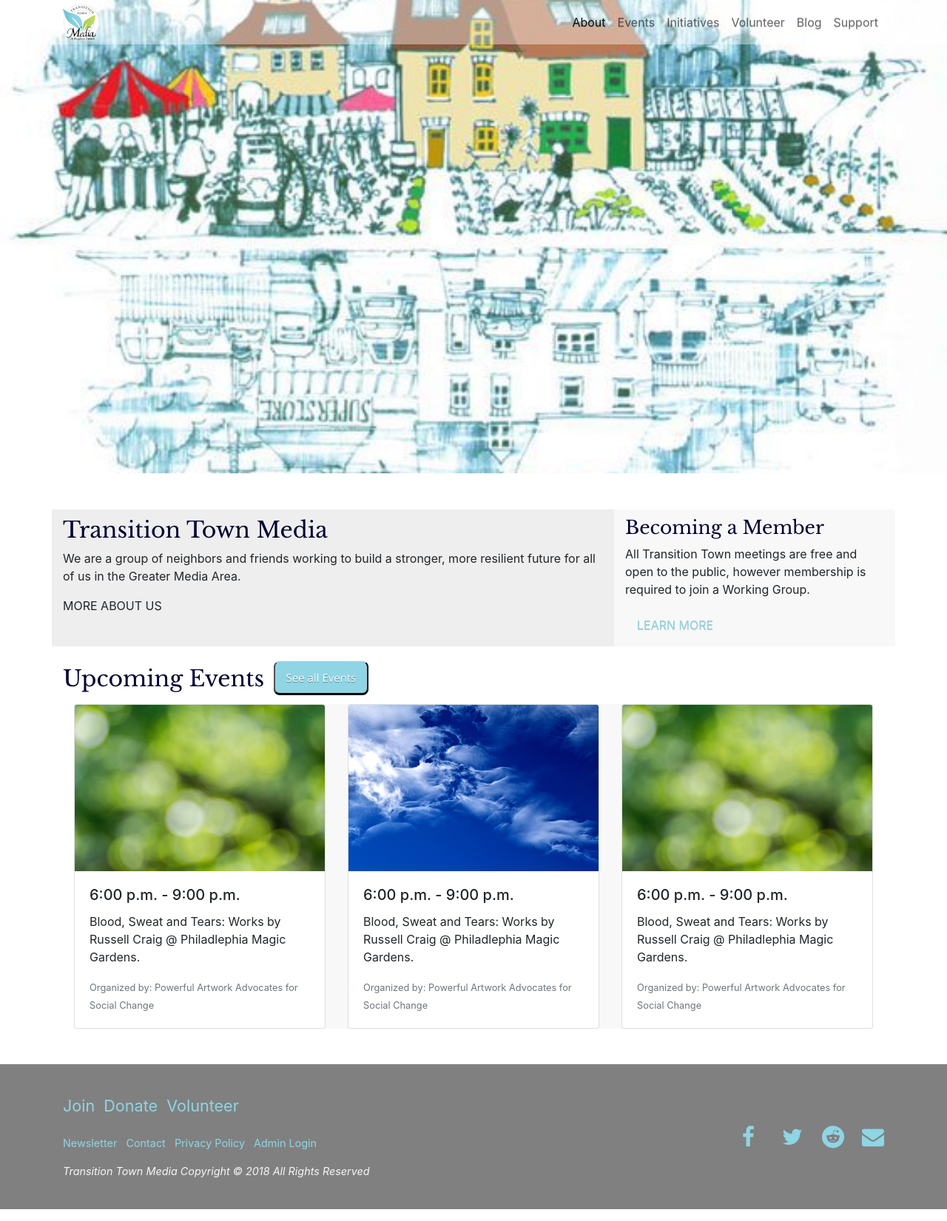
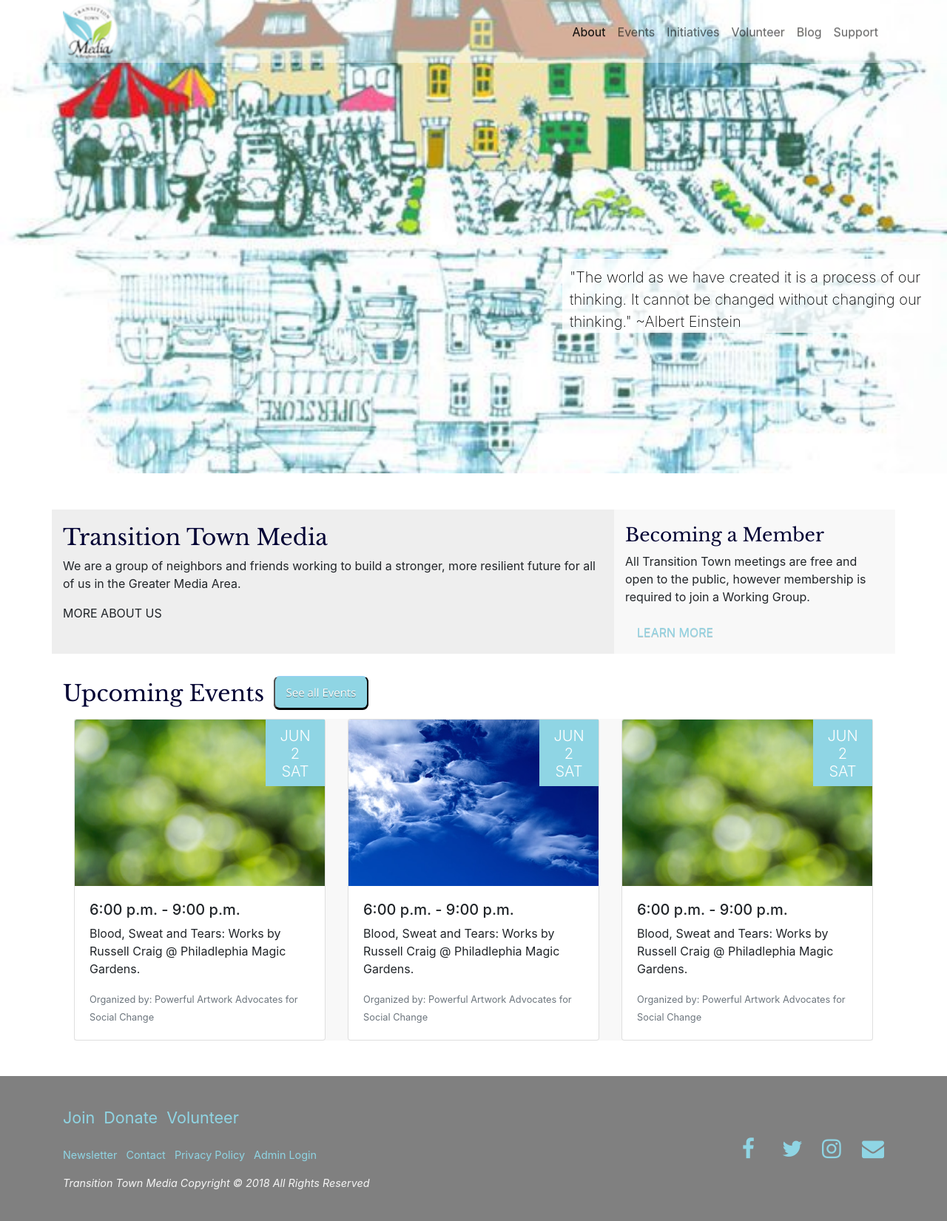
Before and after one commit to LoriImbesi/ttm-website-project, a PHP site: page / in a window 1280 px wide. Shown: the whole page at 74% size. Run offline with PHP 8.4, Linux system fonts and the light colour scheme; some libraries are stand-ins or nearby versions.

Commit message:
Added date blocks to card titles and quote on homepage.

```diff
--- a/includes/footer.php
+++ b/includes/footer.php
@@ -28,7 +28,7 @@
                 <div class="col text-right">
                     <a href="https://www.facebook.com"><i class="fa fa-facebook"></i></a>
                     <a href="https://www.twitter.com"><i class="fa fa-twitter"></i></a>
-                    <a href="https://www.reddit.com"><i class="fa fa-reddit"></i></a>
+                    <a href="https://www.instagram.com"><i class="fa fa-instagram"></i></a>
                     <a href="#"><i class="fa fa-envelope"></i></a>
                 </div>
             </div>
--- a/includes/nav.php
+++ b/includes/nav.php
@@ -1,6 +1,6 @@
-<nav class="navbar navbar-expand-lg navbar-light fixed-top">
+<nav class="navbar navbar-expand-lg navbar-light fixed-top" height= "60px">
     <div class="container">
-        <a class="navbar-brand" href="index.php"><img src="Assets/TTM-Logo_50a.png" alt="Transition Town Media"></a>
+        <a class="navbar-brand" href="index.php"><img src="Assets/TTM-Logo_50a.png" alt="Transition Town Media" height="75px"></a>
         <button class="navbar-toggler" type="button" data-toggle="collapse" data-target="#navbarNav" aria-controls="navbarNav" aria-expanded="false" aria-label="Toggle navigation">
             <span class="navbar-toggler-icon"></span>
         </button>
--- a/index.php
+++ b/index.php
@@ -16,6 +16,8 @@
 
         <div class="hero-image">
             <div class="hero-text">
+                <quote>"The world as we have created it is a process of our thinking. It cannot be changed without changing our thinking." ~Albert Einstein
+                </quote>
 
             </div>
         </div>
@@ -85,13 +87,20 @@
                         <div class="card-deck">
                             <div class="card">
 
-                                 <!--    <div class="card-img-overlay">
-    <h5 class="card-title">Card title</h5> -->
+                                <!--    <div class="card-img-overlay">
+<h5 class="card-title">Card title</h5> -->
                                 <img class="card-img-top" src="Assets/cardcapgreen.jpg" alt="Card image cap">
 
                                 <div class="card-body">
 
-                                    <h5 class="card-title">6:00 p.m. - 9:00 p.m.</h5>
+                                    <h5 class="card-title">
+                                        <ul class="list-unstyled">
+                                            <li>JUN</li>
+                                            <li>2</li>
+                                            <li>SAT</li>
+                                        </ul>
+                                    </h5>
+                                    <h5 class="card-text">6:00 p.m. - 9:00 p.m.</h5>
                                     <p class="card-text">Blood, Sweat and Tears: Works by Russell Craig @ Philadlephia Magic Gardens.</p>
                                     <p class="card-text"><small class="text-muted">Organized by: Powerful Artwork Advocates for Social Change</small></p>
                                 </div>
@@ -99,7 +108,14 @@
                             <div class="card">
                                 <img class="card-img-top" src="Assets/cloudbluesky.jpg" alt="Card image cap">
                                 <div class="card-body">
-                                    <h5 class="card-title">6:00 p.m. - 9:00 p.m.</h5>
+                                    <h5 class="card-title">
+                                        <ul class="list-unstyled">
+                                            <li>JUN</li>
+                                            <li>2</li>
+                                            <li>SAT</li>
+                                        </ul>
+                                    </h5>
+                                    <h5 class="card-text">6:00 p.m. - 9:00 p.m.</h5>
                                     <p class="card-text">Blood, Sweat and Tears: Works by Russell Craig @ Philadlephia Magic Gardens.</p>
                                     <p class="card-text"><small class="text-muted">Organized by: Powerful Artwork Advocates for Social Change</small></p>
                                 </div>
@@ -107,7 +123,14 @@
                             <div class="card">
                                 <img class="card-img-top" src="Assets/cardcapgreen.jpg" alt="Card image cap">
                                 <div class="card-body">
-                                    <h5 class="card-title">6:00 p.m. - 9:00 p.m.</h5>
+                                    <h5 class="card-title">
+                                        <ul class="list-unstyled">
+                                            <li>JUN</li>
+                                            <li>2</li>
+                                            <li>SAT</li>
+                                        </ul>
+                                    </h5>
+                                    <h5 class="card-text">6:00 p.m. - 9:00 p.m.</h5>
                                     <p class="card-text">Blood, Sweat and Tears: Works by Russell Craig @ Philadlephia Magic Gardens.</p>
                                     <p class="card-text"><small class="text-muted">Organized by: Powerful Artwork Advocates for Social Change</small></p>
                                 </div>
--- a/join.php
+++ b/join.php
@@ -6,6 +6,7 @@
         <meta name="viewport" content="width=device-width, initial-scale=1, shrink-to-fit=no">
 
         <link rel="stylesheet" href="https://maxcdn.bootstrapcdn.com/bootstrap/4.0.0/css/bootstrap.min.css" integrity="sha384-Gn5384xqQ1aoWXA+058RXPxPg6fy4IWvTNh0E263XmFcJlSAwiGgFAW/dAiS6JXm" crossorigin="anonymous">
+        <link href="https://maxcdn.bootstrapcdn.com/font-awesome/4.4.0/css/font-awesome.min.css" rel="stylesheet"/>
         <link href="https://fonts.googleapis.com/css?family=Libre+Baskerville|Open+Sans" rel="stylesheet">
         <link rel="stylesheet" href="ttm.css">
     </head>
--- a/ttm.css
+++ b/ttm.css
@@ -30,6 +30,21 @@ body, html {
     background-repeat: no-repeat;
     background-size: cover;
     position: relative;
+}
+.hero-text{
+    padding: 10px;
+    position:absolute;
+    top: 350px;
+    right: 20px;
+    height: 100px;
+    width: 500px;
+    background:rgba(255,255,255,0.8);
+    text-align: left;
+
+    font-size: 20px;
+    font-weight: 250;
+    color: black;
+
 }
 .background-image{
     background-position: center;
@@ -84,8 +99,21 @@ color: white;*/
 .btn-see-all-events:active {
    border-top-color: #1b435e;
    background: #1b435e;
+
    }
+.card-title{
+    padding: 10px;
+    position:absolute;
+    top: 0;
+    right: 0;
+    height: 90px;
+    width: 80px;
+    background: #8FD5E4;
+    text-align: center;
+    color: white;
+    font-weight: 300;
 
+}
 footer {
     color: rgb(245,245,245);
     background-color: rgb(128, 128, 128);
@@ -139,14 +167,14 @@ h4 {color: #000033; font-family:"Libre Baskerville", sans-serif; }
     font-size: 60px;
 }
 .sub-heading {
-    padding-top: 10px;
+    padding-top: 20px;
     padding-right: 3px;
     font-family:"Libre Baskerville", serif;
     font-size: 30px;
     display: inline-block;
 }
 .sub-heading2 {
-    padding-top: 10px;
+    padding-top: 20px;
     padding-right: 3px;
     font-family:"Libre Baskerville", serif;
     font-size: 25px;
@@ -173,8 +201,10 @@ form {font-family:"Open Sans", sans-serif; color: darkgray; }
 /* Set width to make card deck cards 100% width */
 @media (max-width: 950px) {
 
-    .container {padding-left:10px; padding-right:10px; }
-    .card-deck-wrapper {margin-right:0; margin-left:0;
+    .container {
+        padding-left:10px; padding-right:10px; }
+    .card-deck-wrapper {
+        margin-right:0; margin-left:0;
     }
 
     /*	.card-deck {
```
Also changed, not shown: volunteerOps.php (+4 -5 lines), Assets/TBM_logo.png (added), Assets/TTM-Logo_50a.png, Assets/planting.jpg, Assets/ttmbuildingspirit_garden.jpg, 1 other file.
